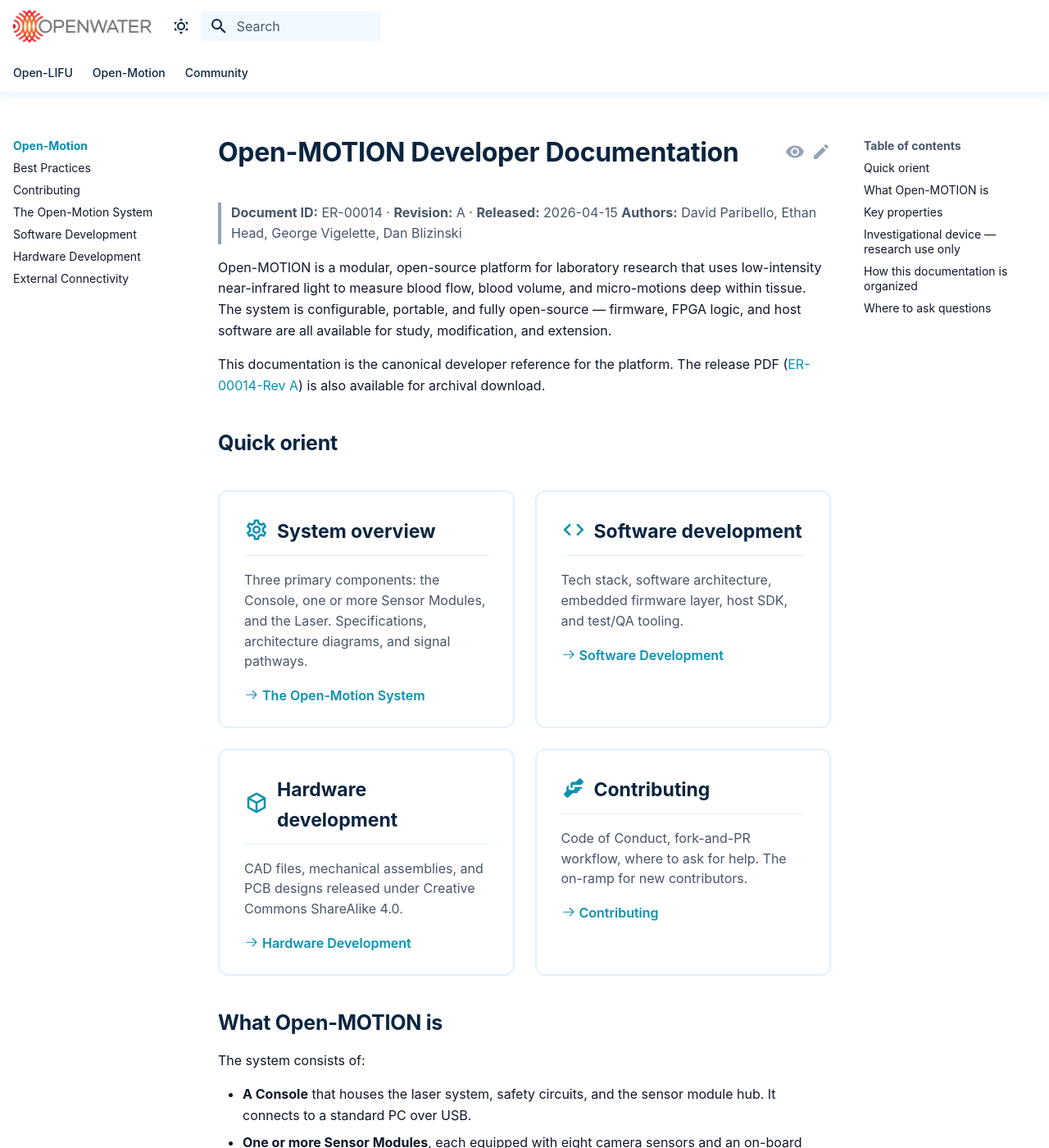
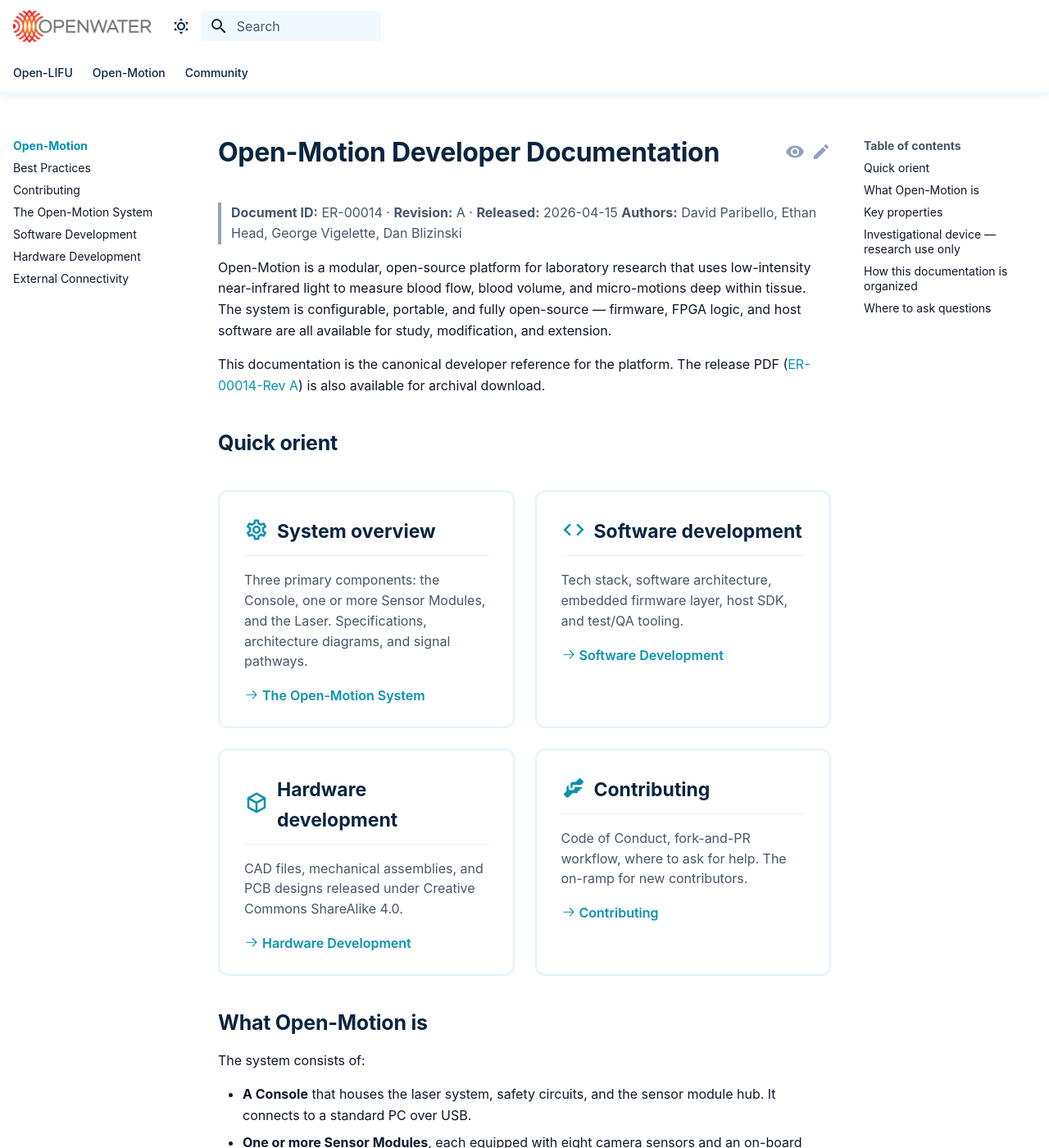
Before and after one commit to OpenwaterHealth/openwater-docs, an MkDocs documentation site: the page built from docs/openmotion/index.md, in a window 1280 px wide and 1400 px high. Shown: the whole window at 82% size. Built offline with MkDocs 1.6.1 and Material for MkDocs 9.7.7, drawn with Linux system fonts in a browser that asks for light colours; comment, search, counter and statistics services are not loaded; some of the changed text lies outside the part shown.

```diff
--- a/docs/openmotion/index.md
+++ b/docs/openmotion/index.md
@@ -1,9 +1,9 @@
-# Open-MOTION Developer Documentation
+# Open-Motion Developer Documentation
 
 > **Document ID:** ER-00014 · **Revision:** A · **Released:** 2026-04-15
 > **Authors:** David Paribello, Ethan Head, George Vigelette, Dan Blizinski
 
-Open-MOTION is a modular, open-source platform for laboratory research that uses
+Open-Motion is a modular, open-source platform for laboratory research that uses
 low-intensity near-infrared light to measure blood flow, blood volume, and
 micro-motions deep within tissue. The system is configurable, portable, and
 fully open-source — firmware, FPGA logic, and host software are all available
@@ -56,7 +56,7 @@ is also available for archival download.
 
 </div>
 
-## What Open-MOTION is
+## What Open-Motion is
 
 The system consists of:
 
@@ -90,7 +90,7 @@ roadmap. The SDK and reference applications are written in Python.
 ## Investigational device — research use only
 
 !!! danger "Read before you build"
-    The Open-MOTION platform is **not yet cleared by the FDA** and is intended
+    The Open-Motion platform is **not yet cleared by the FDA** and is intended
     for research purposes only. Not for commercial sale. This device and
     documentation are intended strictly for laboratory research and development;
     clinical or diagnostic use is prohibited.
```
